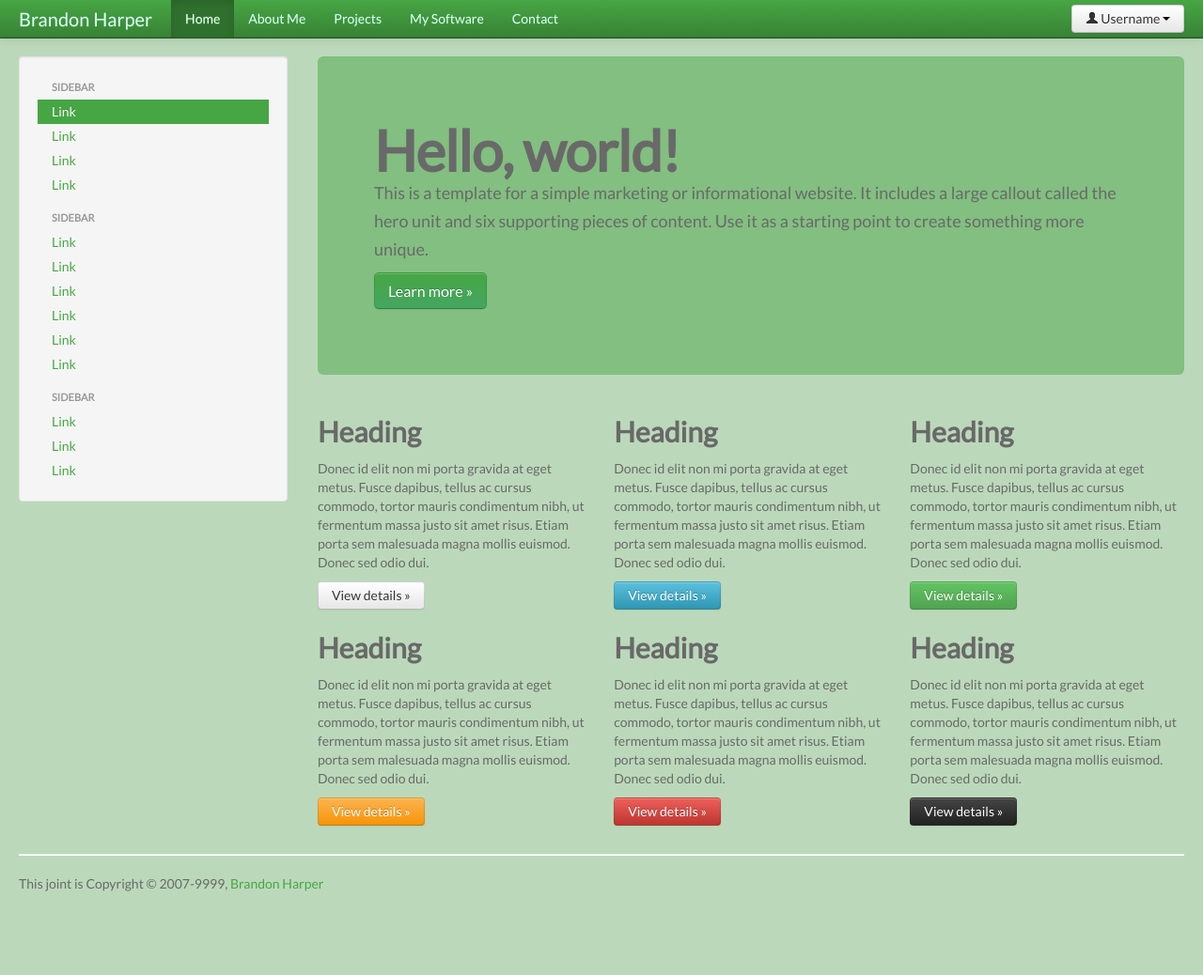
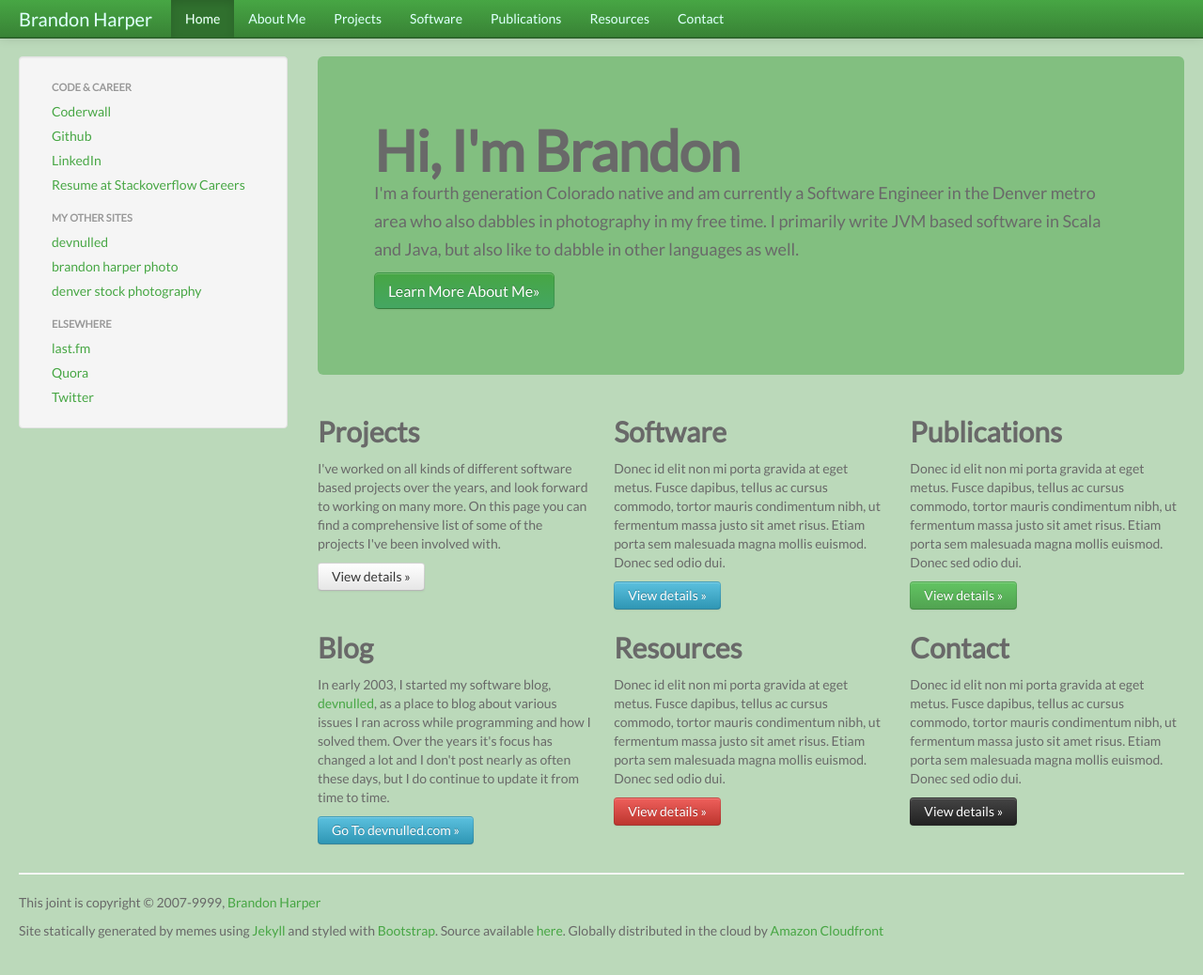
Before and after one commit to devnulled/bharper.com, a Jekyll site: the page built from index.html, in a window 1280 px wide and 1051 px high. Shown: the top 1038 px of the window at 94% size. Built offline with Jekyll 4.4.1, drawn with Linux system fonts in a browser that asks for light colours; nearby versions of some CDN libraries.

Commit message:
More incremental progress on my new website.  Mostly content related.

```diff
--- a/_layouts/default.html
+++ b/_layouts/default.html
@@ -45,24 +45,15 @@
             <span class="icon-bar"></span>
           </a>
           <a class="brand" href="#">Brandon Harper</a>
-          <div class="btn-group pull-right">
-            <a class="btn dropdown-toggle" data-toggle="dropdown" href="#">
-              <i class="icon-user"></i> Username
-              <span class="caret"></span>
-            </a>
-            <ul class="dropdown-menu">
-              <li><a href="#">Profile</a></li>
-              <li class="divider"></li>
-              <li><a href="#">Sign Out</a></li>
-            </ul>
-          </div>
           <div class="nav-collapse">
             <ul class="nav">
-              <li class="active"><a href="#">Home</a></li>
-              <li><a href="#about">About Me</a></li>
-              <li><a href="#about">Projects</a></li>
-              <li><a href="#about">My Software</a></li>
-              <li><a href="#contact">Contact</a></li>
+              <li class="active"><a href="/">Home</a></li>
+              <li><a href="/about/">About Me</a></li>
+              <li><a href="/projects/">Projects</a></li>
+              <li><a href="/software/">Software</a></li>
+              <li><a href="/publications/">Publications</a></li>
+              <li><a href="/resources/">Resources</a></li>
+              <li><a href="/contact/">Contact</a></li>
             </ul>
           </div><!--/.nav-collapse -->
         </div>
@@ -74,22 +65,19 @@
         <div class="span3">
           <div class="well sidebar-nav">
             <ul class="nav nav-list">
-              <li class="nav-header">Sidebar</li>
-              <li class="active"><a href="#">Link</a></li>
-              <li><a href="#">Link</a></li>
-              <li><a href="#">Link</a></li>
-              <li><a href="#">Link</a></li>
-              <li class="nav-header">Sidebar</li>
-              <li><a href="#">Link</a></li>
-              <li><a href="#">Link</a></li>
-              <li><a href="#">Link</a></li>
-              <li><a href="#">Link</a></li>
-              <li><a href="#">Link</a></li>
-              <li><a href="#">Link</a></li>
-              <li class="nav-header">Sidebar</li>
-              <li><a href="#">Link</a></li>
-              <li><a href="#">Link</a></li>
-              <li><a href="#">Link</a></li>
+              <li class="nav-header">Code &amp; Career</li>
+              <li><a href="http://coderwall.com/devnulled">Coderwall</a></li>
+              <li><a href="http://github.com/devnulled">Github</a></li>
+              <li><a href="http://linkedin.com/in/devnulled">LinkedIn</a></li>
+              <li><a href="http://careers.stackoverflow.com/devnulled">Resume at Stackoverflow Careers</a></li>
+              <li class="nav-header">My Other Sites</li>
+              <li><a href="http://devnulled.com">devnulled</a></li>
+              <li><a href="http://bharperphoto.com">brandon harper photo</a></li>
+              <li><a href="http://denverinphotos.com">denver stock photography</a></li>
+              <li class="nav-header">Elsewhere</li>
+              <li><a href="http://www.last.fm/user/devnulled">last.fm</a></li>
+              <li><a href="http://www.quora.com/Brandon-Harper">Quora</a></li>
+              <li><a href="http://twitter.com/devnulled">Twitter</a></li>
             </ul>
           </div><!--/.well -->
         </div><!--/span-->
@@ -101,7 +89,8 @@
       <hr>
 
       <footer>
-        <p>This joint is Copyright &copy; 2007-9999, <a href="http://bharper.com">Brandon Harper</a></p>
+        <p>This joint is copyright &copy; 2007-9999, <a href="http://bharper.com">Brandon Harper</a></p>
+        <p>Site statically generated by memes using <a href="http://jekyllrb.com/">Jekyll</a> and styled with <a href="http://twitter.github.com/bootstrap/">Bootstrap</a>. Source available <a href="https://github.com/devnulled/bharper.com">here</a>. Globally distributed in the cloud by <a href="http://aws.amazon.com/cloudfront/">Amazon Cloudfront</a></p>
       </footer>
 
     </div><!--/.fluid-container-->
--- a/index.html
+++ b/index.html
@@ -6,40 +6,40 @@ title: Brandon Harper -> Curious and Passionate Creator
 
         <div class="span9">
           <div class="hero-unit">
-            <h1>Hello, world!</h1>
-            <p>This is a template for a simple marketing or informational website. It includes a large callout called the hero unit and six supporting pieces of content. Use it as a starting point to create something more unique.</p>
-            <p><a class="btn btn-primary btn-large">Learn more &raquo;</a></p>
+            <h1>Hi, I'm Brandon</h1>
+            <p>I'm a fourth generation Colorado native and am currently a Software Engineer in the Denver metro area who also dabbles in photography in my free time. I primarily write JVM based software in Scala and Java, but also like to dabble in other languages as well.</p>
+            <p><a class="btn btn-primary btn-large">Learn More About Me&raquo;</a></p>
           </div>
           <div class="row-fluid">
             <div class="span4">
-              <h2>Heading</h2>
-              <p>Donec id elit non mi porta gravida at eget metus. Fusce dapibus, tellus ac cursus commodo, tortor mauris condimentum nibh, ut fermentum massa justo sit amet risus. Etiam porta sem malesuada magna mollis euismod. Donec sed odio dui. </p>
+              <h2>Projects</h2>
+              <p>I've worked on all kinds of different software based projects over the years, and look forward to working on many more.  On this page you can find a comprehensive list of some of the projects I've been involved with. </p>
               <p><a class="btn" href="#">View details &raquo;</a></p>
             </div><!--/span-->
             <div class="span4">
-              <h2>Heading</h2>
+              <h2>Software</h2>
               <p>Donec id elit non mi porta gravida at eget metus. Fusce dapibus, tellus ac cursus commodo, tortor mauris condimentum nibh, ut fermentum massa justo sit amet risus. Etiam porta sem malesuada magna mollis euismod. Donec sed odio dui. </p>
               <p><a class="btn btn-info" href="#">View details &raquo;</a></p>
             </div><!--/span-->
             <div class="span4">
-              <h2>Heading</h2>
+              <h2>Publications</h2>
               <p>Donec id elit non mi porta gravida at eget metus. Fusce dapibus, tellus ac cursus commodo, tortor mauris condimentum nibh, ut fermentum massa justo sit amet risus. Etiam porta sem malesuada magna mollis euismod. Donec sed odio dui. </p>
               <p><a class="btn btn-success" href="#">View details &raquo;</a></p>
             </div><!--/span-->
           </div><!--/row-->
           <div class="row-fluid">
             <div class="span4">
-              <h2>Heading</h2>
-              <p>Donec id elit non mi porta gravida at eget metus. Fusce dapibus, tellus ac cursus commodo, tortor mauris condimentum nibh, ut fermentum massa justo sit amet risus. Etiam porta sem malesuada magna mollis euismod. Donec sed odio dui. </p>
-              <p><a class="btn btn-warning" href="#">View details &raquo;</a></p>
+              <h2>Blog</h2>
+              <p>In early 2003, I started my software blog, <a href="http://devnulled.com">devnulled</a>, as a place to blog about various issues I ran across while programming and how I solved them.  Over the years it's focus has changed a lot and I don't post nearly as often these days, but I do continue to update it from time to time.</p>
+              <p><a class="btn btn-info" href="http://devnulled.com">Go To devnulled.com &raquo;</a></p>
             </div><!--/span-->
             <div class="span4">
-              <h2>Heading</h2>
+              <h2>Resources</h2>
               <p>Donec id elit non mi porta gravida at eget metus. Fusce dapibus, tellus ac cursus commodo, tortor mauris condimentum nibh, ut fermentum massa justo sit amet risus. Etiam porta sem malesuada magna mollis euismod. Donec sed odio dui. </p>
               <p><a class="btn btn-danger" href="#">View details &raquo;</a></p>
             </div><!--/span-->
             <div class="span4">
-              <h2>Heading</h2>
+              <h2>Contact</h2>
               <p>Donec id elit non mi porta gravida at eget metus. Fusce dapibus, tellus ac cursus commodo, tortor mauris condimentum nibh, ut fermentum massa justo sit amet risus. Etiam porta sem malesuada magna mollis euismod. Donec sed odio dui. </p>
               <p><a class="btn btn-inverse" href="#">View details &raquo;</a></p>
             </div><!--/span-->
```
